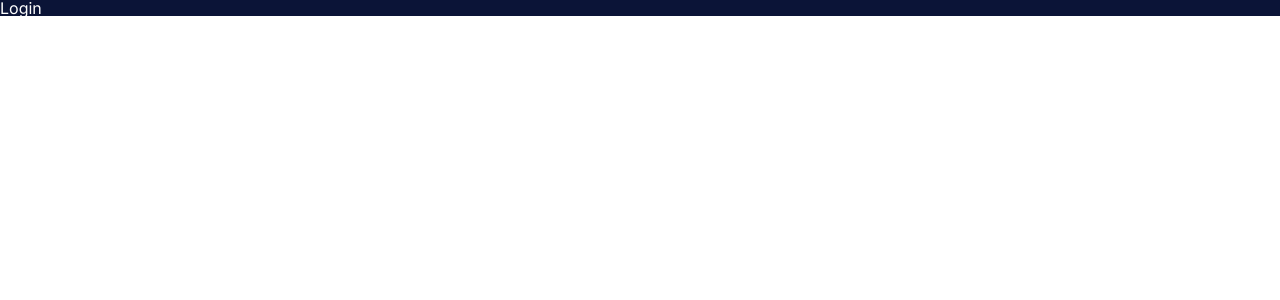
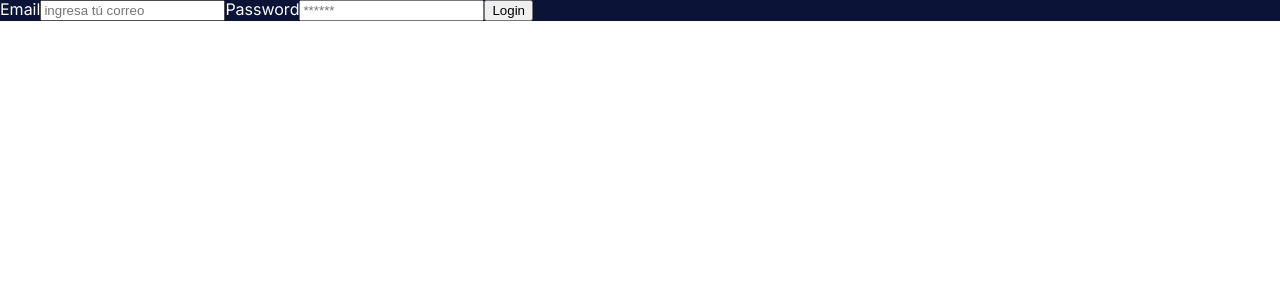
Before and after one commit to EstacionOtaku/Estacion-Otaku, a React (Create React App) app: page /login in a window 1280 px wide. Shown: the top 300 px of the page. Built offline with nearby package versions, Linux system fonts and the light colour scheme.

Commit message:
Create authProvider - context

```diff
--- a/src/pages/Login.js
+++ b/src/pages/Login.js
@@ -1,9 +1,38 @@
+import { useState } from "react";
+
 const Login = () => {
-    return (
-        <>
-            <div> Login </div>
-        </>
-     );
-}
+    const [user, setUser] = useState({
+        email: "",
+        password: "",
+      });
+
+
+  return (
+    <>
+      <div>
+        <form>
+          <label htmlFor="email">Email</label>
+          <input
+            type="email"
+            placeholder="ingresa tú correo"
+            name="email"
+            id="email"
+            // onChange={handleChange}
+          />
+
+          <label htmlFor="password">Password</label>
+          <input
+            type="password"
+            placeholder="******"
+            name="password"
+            id="password"
+            // onChange={handleChange}
+          />
+          <button>Login</button>
+        </form>
+      </div>
+    </>
+  );
+};
 
 export default Login;
```
Also changed, not shown: src/context/authContext.js (added, +13 -0 lines), src/pages/Contenido.js (added, +9 -0 lines).
